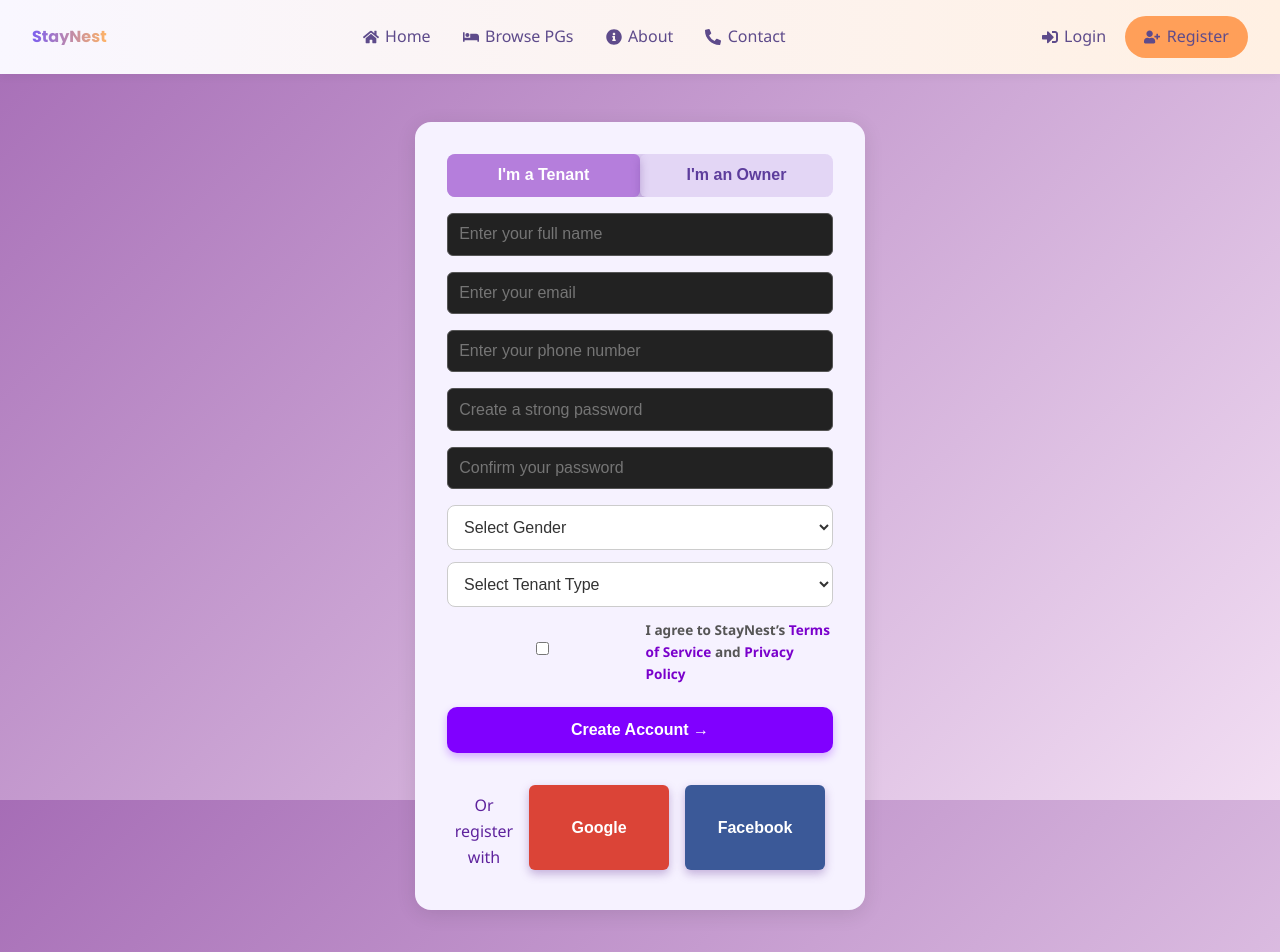
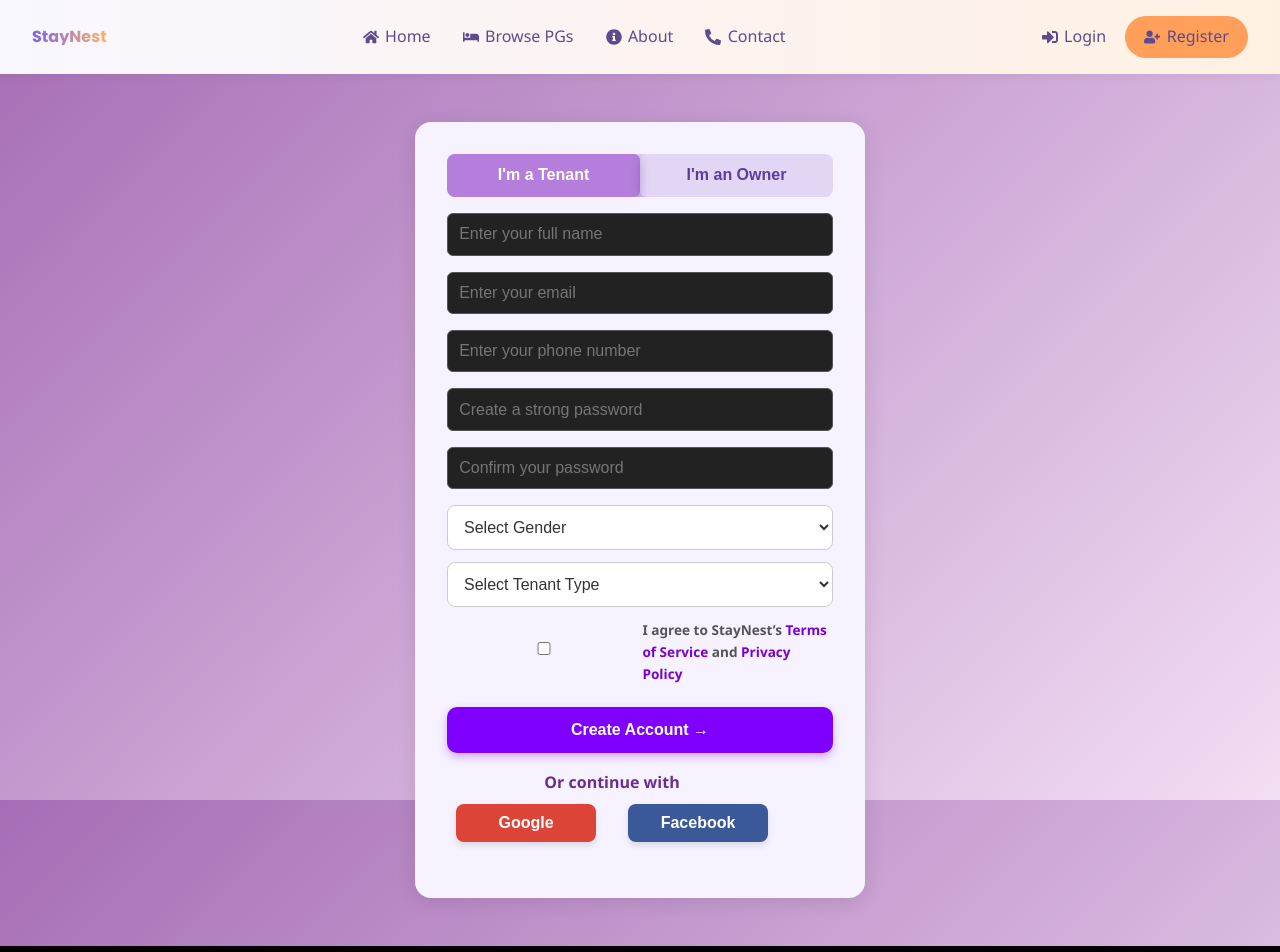
Before and after one commit to AshwiniArude/StayNest-frontend, a React (Create React App) app: page /register in a window 1280 px wide. Shown: the top 952 px of the page. Built offline with nearby package versions, Linux system fonts and the light colour scheme.

Commit message:
Sahas : Fixed Navigation Bar pagewise

```diff
--- a/src/App.js
+++ b/src/App.js
@@ -1,5 +1,10 @@
 import React from "react";
-import { BrowserRouter as Router, Routes, Route } from "react-router-dom";
+import {
+  BrowserRouter as Router,
+  Routes,
+  Route,
+  useLocation,
+} from "react-router-dom";
 import Home from "./pages/Home";
 import Listings from "./pages/Listings";
 import ListingDetail from "./pages/ListingDetail";
@@ -7,15 +12,26 @@
 import Register from "./pages/Register";
 import TenantDashboard from "./pages/TenantDashboard";
 import OwnerDashboard from "./pages/OwnerDashboard";
+import NavbarDashboard from "./pages/NavbarDashboard";
 import Navbar from "./components/Navbar";
 import Footer from "./components/Footer";
 import "./styles/global.css";
 
-function App() {
+function AppContent() {
+  const location = useLocation();
+
+  // Paths where Navbar and Footer should be hidden (e.g., login only)
+  const hideLayoutPaths = ["/login"];
+  const hideLayout = hideLayoutPaths.includes(location.pathname);
+
+  // Dashboard routes use different Navbar
+  const dashboardPaths = ["/tenant/dashboard", "/owner/dashboard"];
+  const isDashboard = dashboardPaths.includes(location.pathname);
+
   return (
-    <Router>
     <div className="flex flex-col min-h-screen">
-        <Navbar />
+      {!hideLayout && (isDashboard ? <NavbarDashboard /> : <Navbar />)}
+
       <main className="flex-grow">
         <Routes>
           <Route path="/" element={<Home />} />
@@ -27,9 +43,18 @@
           <Route path="/owner/dashboard" element={<OwnerDashboard />} />
         </Routes>
       </main>
+
       <Footer />
     </div>
+  );
+}
+
+function App() {
+  return (
+    <Router>
+      <AppContent />
     </Router>
   );
 }
+
 export default App;
--- a/src/pages/Login.jsx
+++ b/src/pages/Login.jsx
@@ -29,6 +29,7 @@
   };
 
   return (
+    <div className="login-page">
     <div className="login-container">
       <form onSubmit={handleSubmit}>
         <select name="role" value={formData.role} onChange={handleChange}>
@@ -54,6 +55,7 @@
         <button type="submit">Sign In</button>
       </form>
     </div>
+    </div>
   );
 };
 
--- /dev/null
+++ b/src/pages/NavbarDashboard.jsx
@@ -0,0 +1,34 @@
+// src/components/NavbarDashboard.jsx
+import React from 'react';
+import { Link, useNavigate } from 'react-router-dom';
+import '../styles/NavBar.css';
+
+const NavbarDashboard = () => {
+  const navigate = useNavigate();
+
+  const handleLogout = () => {
+    // Clear session or token logic if needed
+    navigate('/');
+  };
+
+  return (
+    <nav className="navbar">
+      <div className="navbar-logo">
+        <Link to="/">StayNest</Link>
+      </div>
+
+      <div className="navbar-center-links">
+        <Link to="/">Home</Link>
+        <Link to="/listings">Browse PGs</Link>
+        <Link to="/about">About</Link>
+        <Link to="/contact">Contact</Link>
+      </div>
+
+      <div className="navbar-auth">
+        <button onClick={handleLogout} className="btn-register">Logout</button>
+      </div>
+    </nav>
+  );
+};
+
+export default NavbarDashboard;
--- a/src/pages/Register.jsx
+++ b/src/pages/Register.jsx
@@ -1,17 +1,17 @@
-import React, { useState } from 'react';
-import '../styles/Register.css';
+import React, { useState } from "react";
+import "../styles/Register.css";
 
 const Register = () => {
   const [formData, setFormData] = useState({
-    name: '',
-    email: '',
-    phoneNumber: '',
-    password: '',
-    confirmPassword: '',
-    role: 'TENANT',
-    gender: '',
-    userType: '',
-    agree: false
+    name: "",
+    email: "",
+    phoneNumber: "",
+    password: "",
+    confirmPassword: "",
+    role: "TENANT",
+    gender: "",
+    userType: "",
+    agree: false,
   });
 
   const [errors, setErrors] = useState({});
@@ -19,15 +19,20 @@
   const validate = () => {
     const newErrors = {};
 
-    if (!/^[a-zA-Z\s]+$/.test(formData.name)) newErrors.name = 'Enter a valid name.';
-    if (!/^\S+@\S+\.\S+$/.test(formData.email)) newErrors.email = 'Invalid email format.';
-    if (!/^[6-9]\d{9}$/.test(formData.phoneNumber)) newErrors.phoneNumber = 'Invalid phone number.';
+    if (!/^[a-zA-Z\s]+$/.test(formData.name))
+      newErrors.name = "Enter a valid name.";
+    if (!/^\S+@\S+\.\S+$/.test(formData.email))
+      newErrors.email = "Invalid email format.";
+    if (!/^[6-9]\d{9}$/.test(formData.phoneNumber))
+      newErrors.phoneNumber = "Invalid phone number.";
     if (!/^(?=.*[A-Za-z])(?=.*\d)[A-Za-z\d]{8,}$/.test(formData.password))
-      newErrors.password = 'Min 8 characters, at least 1 letter and 1 number.';
-    if (formData.password !== formData.confirmPassword) newErrors.confirmPassword = 'Passwords do not match.';
-    if (!formData.gender) newErrors.gender = 'Please select gender.';
-    if (formData.role === 'TENANT' && !formData.userType) newErrors.userType = 'Please select tenant type.';
-    if (!formData.agree) newErrors.agree = 'You must accept the terms.';
+      newErrors.password = "Min 8 characters, at least 1 letter and 1 number.";
+    if (formData.password !== formData.confirmPassword)
+      newErrors.confirmPassword = "Passwords do not match.";
+    if (!formData.gender) newErrors.gender = "Please select gender.";
+    if (formData.role === "TENANT" && !formData.userType)
+      newErrors.userType = "Please select tenant type.";
+    if (!formData.agree) newErrors.agree = "You must accept the terms.";
 
     setErrors(newErrors);
     return Object.keys(newErrors).length === 0;
@@ -35,13 +40,13 @@
 
   const handleChange = (e) => {
     const { name, value, type, checked } = e.target;
-    setFormData({ ...formData, [name]: type === 'checkbox' ? checked : value });
+    setFormData({ ...formData, [name]: type === "checkbox" ? checked : value });
   };
 
   const handleSubmit = (e) => {
     e.preventDefault();
     if (validate()) {
-      console.log('Form Data Submitted:', formData);
+      alert("Data submitted Successfully ");
       // send to backend API
     }
   };
@@ -50,39 +55,72 @@
     <>
       {/* Nav */}
 
-
       {/* Form */}
       <div className="register-container">
         <div className="role-toggle">
           <button
-            className={formData.role === 'TENANT' ? 'active' : ''}
-            onClick={() => setFormData({ ...formData, role: 'TENANT' })}
+            className={formData.role === "TENANT" ? "active" : ""}
+            onClick={() => setFormData({ ...formData, role: "TENANT" })}
           >
             I'm a Tenant
           </button>
           <button
-            className={formData.role === 'OWNER' ? 'active' : ''}
-            onClick={() => setFormData({ ...formData, role: 'OWNER', userType: '' })}
+            className={formData.role === "OWNER" ? "active" : ""}
+            onClick={() =>
+              setFormData({ ...formData, role: "OWNER", userType: "" })
+            }
           >
             I'm an Owner
           </button>
         </div>
 
         <form className="register-form" onSubmit={handleSubmit}>
-          <input type="text" name="name" placeholder="Enter your full name" value={formData.name} onChange={handleChange} />
+          <input
+            type="text"
+            name="name"
+            placeholder="Enter your full name"
+            value={formData.name}
+            onChange={handleChange}
+          />
           {errors.name && <p className="error">{errors.name}</p>}
 
-          <input type="email" name="email" placeholder="Enter your email" value={formData.email} onChange={handleChange} />
+          <input
+            type="email"
+            name="email"
+            placeholder="Enter your email"
+            value={formData.email}
+            onChange={handleChange}
+          />
           {errors.email && <p className="error">{errors.email}</p>}
 
-          <input type="text" name="phoneNumber" placeholder="Enter your phone number" value={formData.phoneNumber} onChange={handleChange} />
+          <input
+            type="text"
+            name="phoneNumber"
+            placeholder="Enter your phone number"
+            value={formData.phoneNumber}
+            onChange={handleChange}
+          />
           {errors.phoneNumber && <p className="error">{errors.phoneNumber}</p>}
 
-          <input type="password" name="password" placeholder="Create a strong password" value={formData.password} onChange={handleChange} />
+          <input
+            type="password"
+            name="password"
+            placeholder="Create a strong password"
+            value={formData.password}
+            onChange={handleChange}
+          />
           {errors.password && <p className="error">{errors.password}</p>}
 
-          <input type="password" name="confirmPassword" placeholder="Confirm your password" value={formData.confirmPassword} onChange={handleChange} />
-          {errors.confirmPassword && <p className="error">{errors.confirmPassword}</p>}
+          <input
+            type="password"
+            name="confirmPassword"
+            placeholder="Confirm your password"
+            value={formData.confirmPassword}
+            onChange={handleChange}
+          />
+          {errors.confirmPassword && (
+            <p className="error">{errors.confirmPassword}</p>
+          )}
 
           <select name="gender" value={formData.gender} onChange={handleChange}>
             <option value="">Select Gender</option>
@@ -92,33 +130,52 @@
           </select>
           {errors.gender && <p className="error">{errors.gender}</p>}
 
-          {formData.role === 'TENANT' && (
+          {formData.role === "TENANT" && (
             <>
-              <select name="userType" value={formData.userType} onChange={handleChange}>
+              <select
+                name="userType"
+                value={formData.userType}
+                onChange={handleChange}
+              >
                 <option value="">Select Tenant Type</option>
                 <option value="Student">Student</option>
-                <option value="Working Professional">Working Professional</option>
+                <option value="Working Professional">
+                  Working Professional
+                </option>
               </select>
               {errors.userType && <p className="error">{errors.userType}</p>}
             </>
           )}
 
           <div className="checkbox-container">
-            <input type="checkbox" name="agree" checked={formData.agree} onChange={handleChange} />
-           <label>
-  I agree to StayNest’s <a href="/terms">Terms of Service</a> and <a href="/privacy">Privacy Policy</a>
-</label>
+            <input
+              type="checkbox"
+              name="agree"
+              checked={formData.agree}
+              onChange={handleChange}
+              class="checkbox-new"
 
+            />
+            <label>
+              I agree to StayNest’s <a href="/terms">Terms of Service</a> and{" "}
+              <a href="/privacy">Privacy Policy</a>
+            </label>
           </div>
           {errors.agree && <p className="error">{errors.agree}</p>}
 
-          <button type="submit" className="submit-btn">Create Account →</button>
+          <button type="submit" className="submit-btn">
+            Create Account →
+          </button>
         </form>
 
         <div className="social-login">
-          <div className="or-divider">Or register with</div>
-          <button className="social google">Google</button>
-          <button className="social facebook">Facebook</button>
+          <div className="or-divider">
+            Or continue with
+            <div className="social-buttons">
+              <button className="social google">Google</button>
+              <button className="social facebook">Facebook</button>
+            </div>
+          </div>
         </div>
       </div>
     </>
--- a/src/styles/Login.css
+++ b/src/styles/Login.css
@@ -14,7 +14,7 @@
 
 .login-container {
   background: #ffffff;
-  padding: 2.5rem;
+  padding: 3rem;
   border-radius: 16px;
   box-shadow: 0 8px 30px rgba(155, 102, 255, 0.1);
   width: 100%;
--- a/src/styles/Register.css
+++ b/src/styles/Register.css
@@ -93,10 +93,11 @@
   align-items: center;
   font-size: 0.85rem;
   margin-bottom: 1rem;
+  width:100%;
 }
 
 .checkbox-container label {
-  margin-left: 0.5rem;
+  margin-left: 0.1rem;
   color: #555;
 }
 
@@ -166,3 +167,76 @@
   background-color: #3b5998;
   color: white;
 }
+/* Container for social buttons */
+.social-buttons {
+  display: flex;
+  justify-content: center;
+  gap: 2rem;
+  flex-wrap: wrap;
+  width: 100%;
+}
+.social-login {
+  text-align: center;
+  margin: 1px;
+}
+
+.or-divider {
+  font-weight: 600;
+  color: #6b2c91;
+  margin-bottom: 15px;
+}
+
+.social-buttons {
+  display: flex;
+  justify-content: center;
+  gap: 1rem;
+}
+
+.social.google {
+  background-color: #db4437;
+  color: white;
+  padding: 10px 20px;
+  border-radius: 8px;
+  border: none;
+  font-weight: bold;
+  box-shadow: 0 4px 6px rgba(0, 0, 0, 0.1);
+  cursor: pointer;
+}
+
+.social.facebook {
+  background-color: #3b5998;
+  color: white;
+  padding: 10px 20px;
+  border-radius: 8px;
+  border: none;
+  font-weight: bold;
+  box-shadow: 0 4px 6px rgba(0, 0, 0, 0.1);
+  cursor: pointer;
+}
+.checkbox-new {
+  display: flex;
+  align-items: flex-start;  /* ensures top alignment */
+  padding: 0 10%;
+  gap: 8px;
+  font-size: 14px;
+  color: #333;
+  background-color: #f6f2ff;
+}
+
+.checkbox-new input[type="checkbox"] {
+      width: 10%;
+  margin-top: 2px; /* slight adjustment to align with text */
+}
+
+.checkbox-new label {
+  line-height: 1.4;
+}
+
+.checkbox-new a {
+  color: purple;
+  text-decoration: none;
+}
+
+.checkbox-new a:hover {
+  text-decoration: underline;
+}
```
Lines whose indentation alone changed are shown as unchanged.
